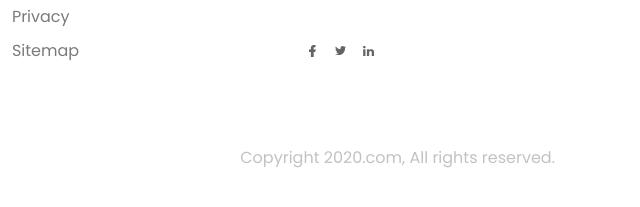
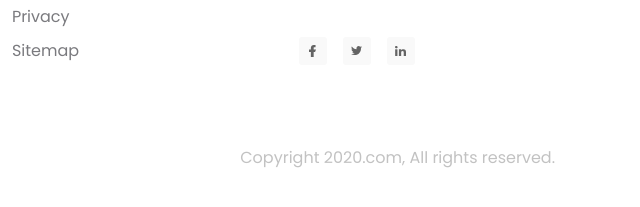
Before and after one commit to mikeychampion/f8-htmlcss-o1, a plain HTML site: page index.html in a window 1280 px wide. Shown: the part 4231-4438 px from the top of the page, 640-1280 px from the left. Drawn offline with Linux system fonts and the light colour scheme.

Commit message:
fix bug social

```diff
--- a/assets/css/styles.css
+++ b/assets/css/styles.css
@@ -548,6 +548,10 @@ a {
     align-items: center;
     justify-content: center;
     border-radius: 3px;
+    background: #F9F9F9;
+}
+.footer .social-link + .social-link {
+    margin-left: 16px;
 }
 .footer .social-link:hover {
     background: #ebebeb;
```
